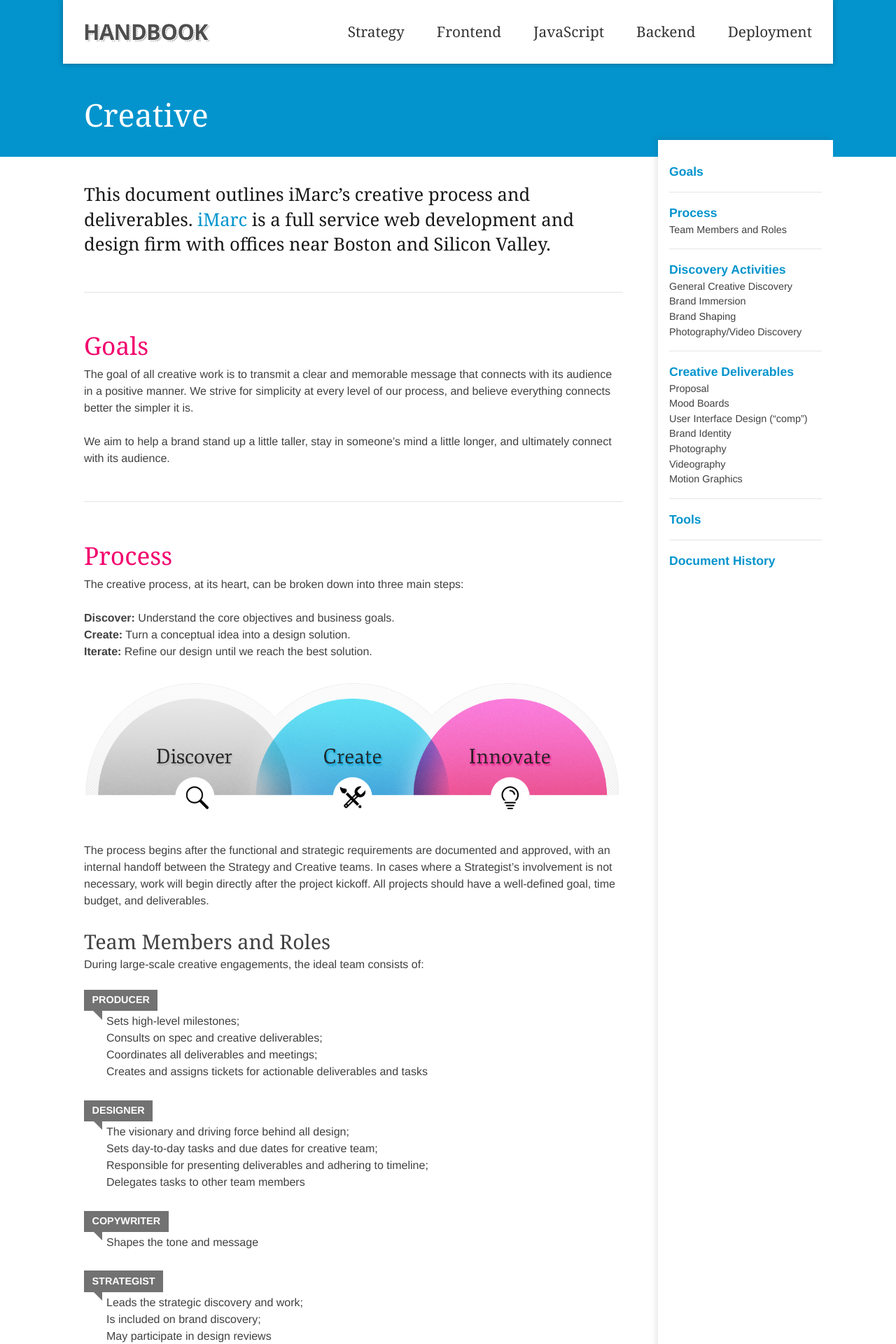
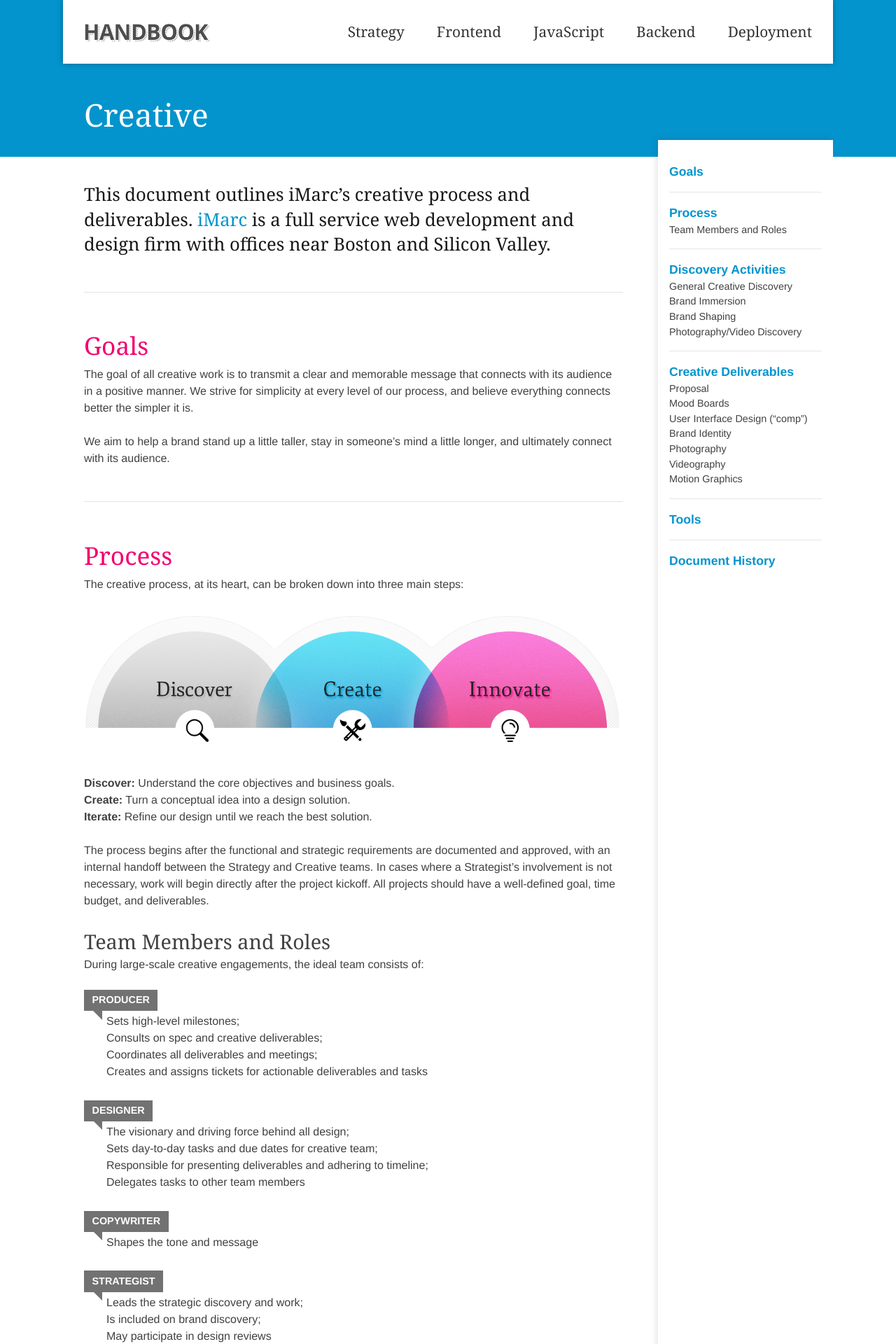
Before and after one commit to imarc/handbook, a Jekyll site: the page built from creative.markdown, in a window 1280 px wide. Shown: the top 1920 px of the page at 70% size. Built offline with Jekyll 4.4.1, drawn with Linux system fonts in a browser that asks for light colours; nearby versions of some CDN libraries; some web fonts are replaced.

Commit message:
Changed some spacing and alignment

```diff
--- a/creative.markdown
+++ b/creative.markdown
@@ -23,11 +23,12 @@ We aim to help a brand stand up a little taller, stay in someone's mind a little
 ## Process ##
 The creative process, at its heart, can be broken down into three main steps:
 
+![Process](img/creative/our_process.png)
+
 **Discover:** Understand the core objectives and business goals. <br>
 **Create:** Turn a conceptual idea into a design solution. <br>
 **Iterate:** Refine our design until we reach the best solution.
 
-![Process](img/creative/our_process.png)
 
 The process begins after the functional and strategic requirements are documented and approved, with an internal handoff between the Strategy and Creative teams. In cases where a Strategist's involvement is not necessary, work will begin directly after the project kickoff. All projects should have a well-defined goal, time budget, and deliverables.
 
```
